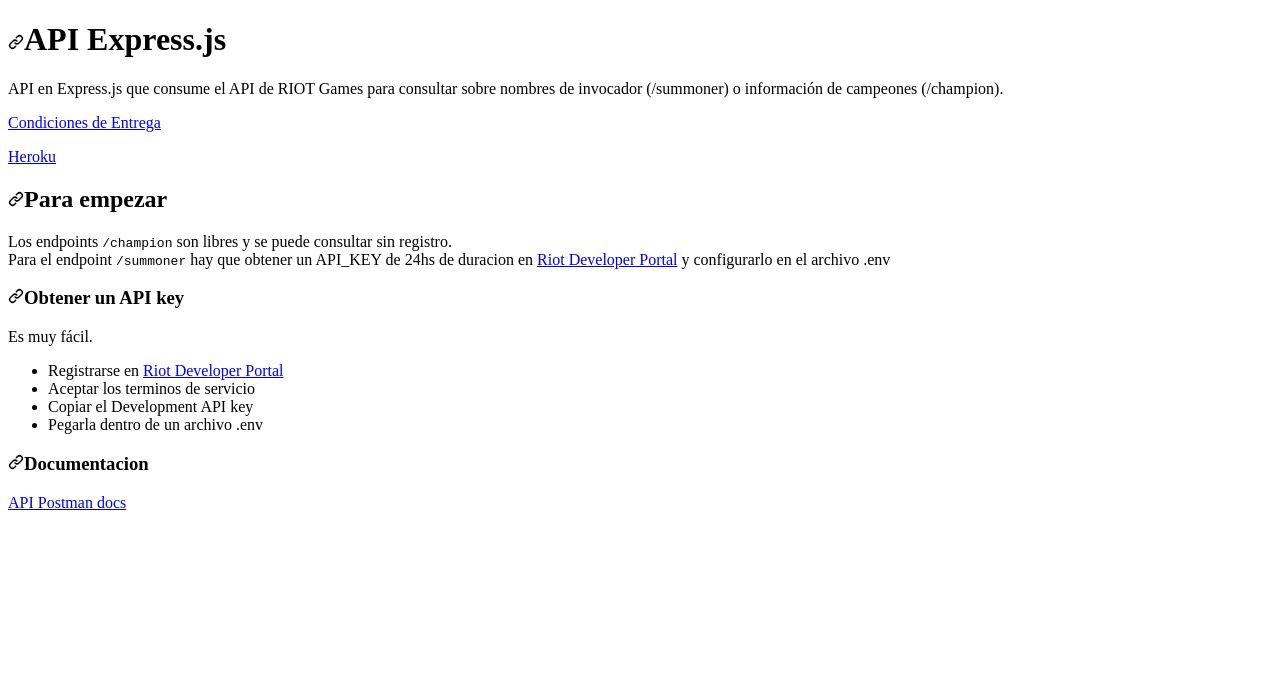
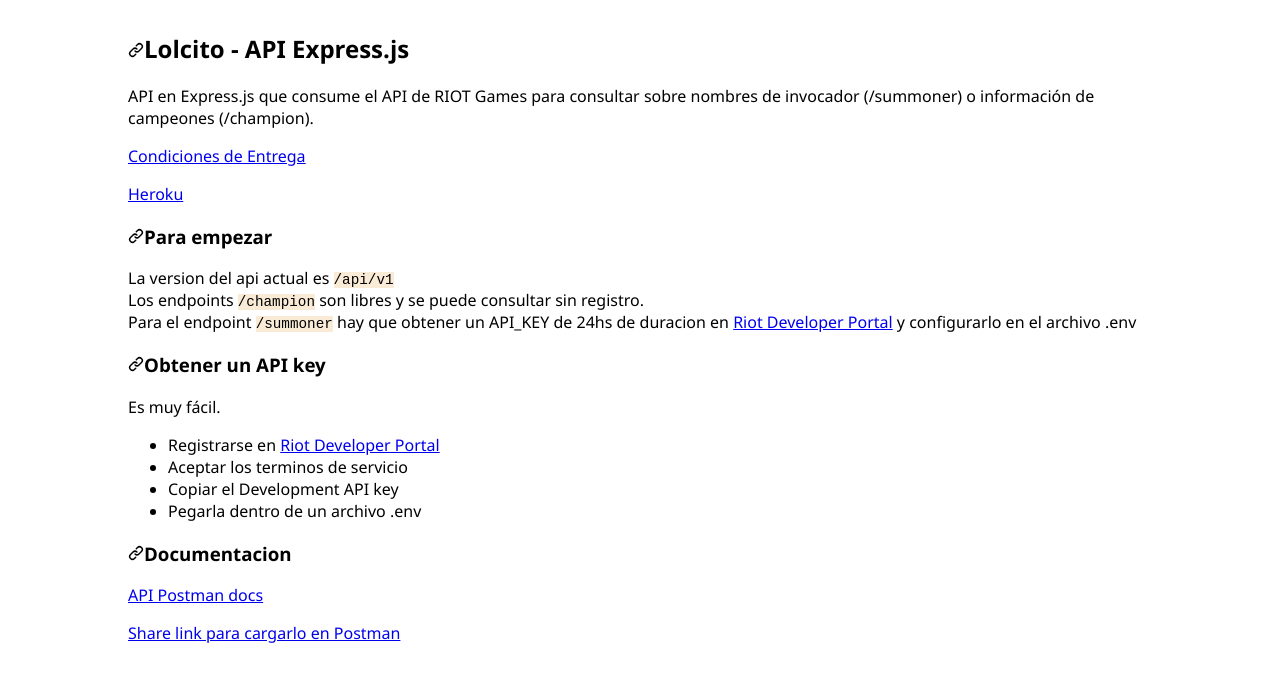
Before and after one commit to dantegt/lolcito, a website: page public/index.html in a window 1280 px wide. Drawn offline with Linux system fonts and the light colour scheme.

Commit message:
Index style

```diff
--- a/models/server.js
+++ b/models/server.js
@@ -19,9 +19,9 @@
     }
 
     router() {
+        this.app.get('/entrega', (req, res) => res.redirect(301, '/condiciones-entrega-api.pdf'))
         this.app.get('/api', (req, res) => res.redirect(301, 'https://documenter.getpostman.com/view/23525710/2s83S87WAK'))
         this.app.use('/api/v1', require('../routes/champions'))
-        this.app.get('/entrega', (req, res) => res.redirect(301, '/condiciones-entrega-api.pdf'))
 
         this.app.all('*', (req, res) => {
             res.send('Página no encontrada')
--- a/public/index.html
+++ b/public/index.html
@@ -5,14 +5,21 @@
     <meta http-equiv="X-UA-Compatible" content="IE=edge">
     <meta name="viewport" content="width=device-width, initial-scale=1.0">
     <title>API League of Legends</title>
+    <style>
+        body {font-family: 'Segoe UI', Tahoma, Geneva, Verdana, sans-serif;}
+        article { max-width: 80vw; margin: 2em auto 0;}
+        code { background-color: antiquewhite; font-size: 1.1em;}
+    </style>
 </head>
 <body>
-    <h1 dir="auto"><a id="user-content-api-expressjs" class="anchor" aria-hidden="true" href="#api-expressjs"><svg class="octicon octicon-link" viewBox="0 0 16 16" version="1.1" width="16" height="16" aria-hidden="true"><path fill-rule="evenodd" d="M7.775 3.275a.75.75 0 001.06 1.06l1.25-1.25a2 2 0 112.83 2.83l-2.5 2.5a2 2 0 01-2.83 0 .75.75 0 00-1.06 1.06 3.5 3.5 0 004.95 0l2.5-2.5a3.5 3.5 0 00-4.95-4.95l-1.25 1.25zm-4.69 9.64a2 2 0 010-2.83l2.5-2.5a2 2 0 012.83 0 .75.75 0 001.06-1.06 3.5 3.5 0 00-4.95 0l-2.5 2.5a3.5 3.5 0 004.95 4.95l1.25-1.25a.75.75 0 00-1.06-1.06l-1.25 1.25a2 2 0 01-2.83 0z"></path></svg></a>API Express.js</h1>
+    <article>
+        <h1 dir="auto"><a id="user-content-api-expressjs" class="anchor" aria-hidden="true" href="#api-expressjs"><svg class="octicon octicon-link" viewBox="0 0 16 16" version="1.1" width="16" height="16" aria-hidden="true"><path fill-rule="evenodd" d="M7.775 3.275a.75.75 0 001.06 1.06l1.25-1.25a2 2 0 112.83 2.83l-2.5 2.5a2 2 0 01-2.83 0 .75.75 0 00-1.06 1.06 3.5 3.5 0 004.95 0l2.5-2.5a3.5 3.5 0 00-4.95-4.95l-1.25 1.25zm-4.69 9.64a2 2 0 010-2.83l2.5-2.5a2 2 0 012.83 0 .75.75 0 001.06-1.06 3.5 3.5 0 00-4.95 0l-2.5 2.5a3.5 3.5 0 004.95 4.95l1.25-1.25a.75.75 0 00-1.06-1.06l-1.25 1.25a2 2 0 01-2.83 0z"></path></svg></a>Lolcito - API Express.js</h1>
         <p dir="auto">API en Express.js que consume el API de RIOT Games para consultar sobre nombres de invocador (/summoner) o información de campeones (/champion).</p>
-    <p dir="auto"><a href="/dantegt/lolcito/blob/master/condiciones-entrega-api.pdf">Condiciones de Entrega</a></p>
+        <p dir="auto"><a href="/condiciones-entrega-api.pdf">Condiciones de Entrega</a></p>
         <p dir="auto"><a href="https://tup-lolcito.herokuapp.com/" rel="nofollow">Heroku</a></p>
-    <h2 dir="auto"><a id="user-content-para-empezar" class="anchor" aria-hidden="true" href="#para-empezar"><svg class="octicon octicon-link" viewBox="0 0 16 16" version="1.1" width="16" height="16" aria-hidden="true"><path fill-rule="evenodd" d="M7.775 3.275a.75.75 0 001.06 1.06l1.25-1.25a2 2 0 112.83 2.83l-2.5 2.5a2 2 0 01-2.83 0 .75.75 0 00-1.06 1.06 3.5 3.5 0 004.95 0l2.5-2.5a3.5 3.5 0 00-4.95-4.95l-1.25 1.25zm-4.69 9.64a2 2 0 010-2.83l2.5-2.5a2 2 0 012.83 0 .75.75 0 001.06-1.06 3.5 3.5 0 00-4.95 0l-2.5 2.5a3.5 3.5 0 004.95 4.95l1.25-1.25a.75.75 0 00-1.06-1.06l-1.25 1.25a2 2 0 01-2.83 0z"></path></svg></a>Para empezar</h2>
-    <p dir="auto">Los endpoints <code>/champion</code> son libres y se puede consultar sin registro.<br>
+        <h3 dir="auto"><a id="user-content-para-empezar" class="anchor" aria-hidden="true" href="#para-empezar"><svg class="octicon octicon-link" viewBox="0 0 16 16" version="1.1" width="16" height="16" aria-hidden="true"><path fill-rule="evenodd" d="M7.775 3.275a.75.75 0 001.06 1.06l1.25-1.25a2 2 0 112.83 2.83l-2.5 2.5a2 2 0 01-2.83 0 .75.75 0 00-1.06 1.06 3.5 3.5 0 004.95 0l2.5-2.5a3.5 3.5 0 00-4.95-4.95l-1.25 1.25zm-4.69 9.64a2 2 0 010-2.83l2.5-2.5a2 2 0 012.83 0 .75.75 0 001.06-1.06 3.5 3.5 0 00-4.95 0l-2.5 2.5a3.5 3.5 0 004.95 4.95l1.25-1.25a.75.75 0 00-1.06-1.06l-1.25 1.25a2 2 0 01-2.83 0z"></path></svg></a>Para empezar</h2>
+        <p dir="auto">La version del api actual es <code>/api/v1</code><br>
+        Los endpoints <code>/champion</code> son libres y se puede consultar sin registro.<br>
         Para el endpoint <code>/summoner</code> hay que obtener un API_KEY de 24hs de duracion en <a href="https://developer.riotgames.com/" rel="nofollow">Riot Developer Portal</a> y configurarlo en el archivo .env</p>
         <h3 dir="auto"><a id="user-content-obtener-un-api-key" class="anchor" aria-hidden="true" href="#obtener-un-api-key"><svg class="octicon octicon-link" viewBox="0 0 16 16" version="1.1" width="16" height="16" aria-hidden="true"><path fill-rule="evenodd" d="M7.775 3.275a.75.75 0 001.06 1.06l1.25-1.25a2 2 0 112.83 2.83l-2.5 2.5a2 2 0 01-2.83 0 .75.75 0 00-1.06 1.06 3.5 3.5 0 004.95 0l2.5-2.5a3.5 3.5 0 00-4.95-4.95l-1.25 1.25zm-4.69 9.64a2 2 0 010-2.83l2.5-2.5a2 2 0 012.83 0 .75.75 0 001.06-1.06 3.5 3.5 0 00-4.95 0l-2.5 2.5a3.5 3.5 0 004.95 4.95l1.25-1.25a.75.75 0 00-1.06-1.06l-1.25 1.25a2 2 0 01-2.83 0z"></path></svg></a>Obtener un API key</h3>
         <p dir="auto">Es muy fácil.</p>
@@ -24,5 +31,7 @@
         </ul>
         <h3 dir="auto"><a id="user-content-documentacion" class="anchor" aria-hidden="true" href="#documentacion"><svg class="octicon octicon-link" viewBox="0 0 16 16" version="1.1" width="16" height="16" aria-hidden="true"><path fill-rule="evenodd" d="M7.775 3.275a.75.75 0 001.06 1.06l1.25-1.25a2 2 0 112.83 2.83l-2.5 2.5a2 2 0 01-2.83 0 .75.75 0 00-1.06 1.06 3.5 3.5 0 004.95 0l2.5-2.5a3.5 3.5 0 00-4.95-4.95l-1.25 1.25zm-4.69 9.64a2 2 0 010-2.83l2.5-2.5a2 2 0 012.83 0 .75.75 0 001.06-1.06 3.5 3.5 0 00-4.95 0l-2.5 2.5a3.5 3.5 0 004.95 4.95l1.25-1.25a.75.75 0 00-1.06-1.06l-1.25 1.25a2 2 0 01-2.83 0z"></path></svg></a>Documentacion</h3>
         <p dir="auto"><a href="https://documenter.getpostman.com/view/23525710/2s83S87WAK" rel="nofollow">API Postman docs</a></p>
+        <p dir="auto"><a href="https://www.postman.com/telecoms-astronaut-80158309/workspace/workspace/collection/23525710-03d26889-1345-4e83-989f-7a6d517bac4a?action=share&creator=23525710" rel="nofollow">Share link para cargarlo en Postman</a></p>
+    </article>
 </body>
 </html>
```
Lines whose indentation alone changed are shown as unchanged.
